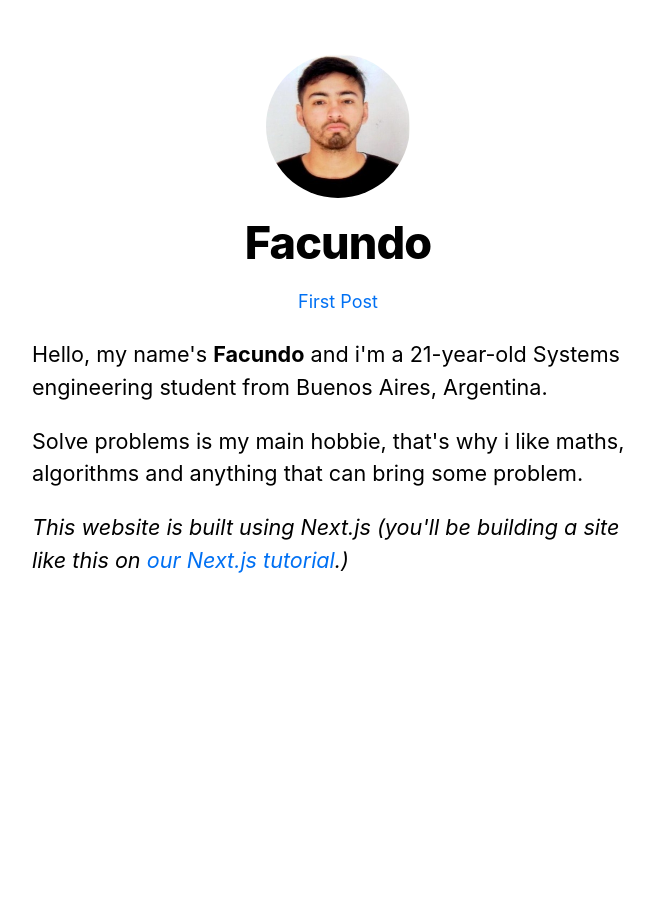
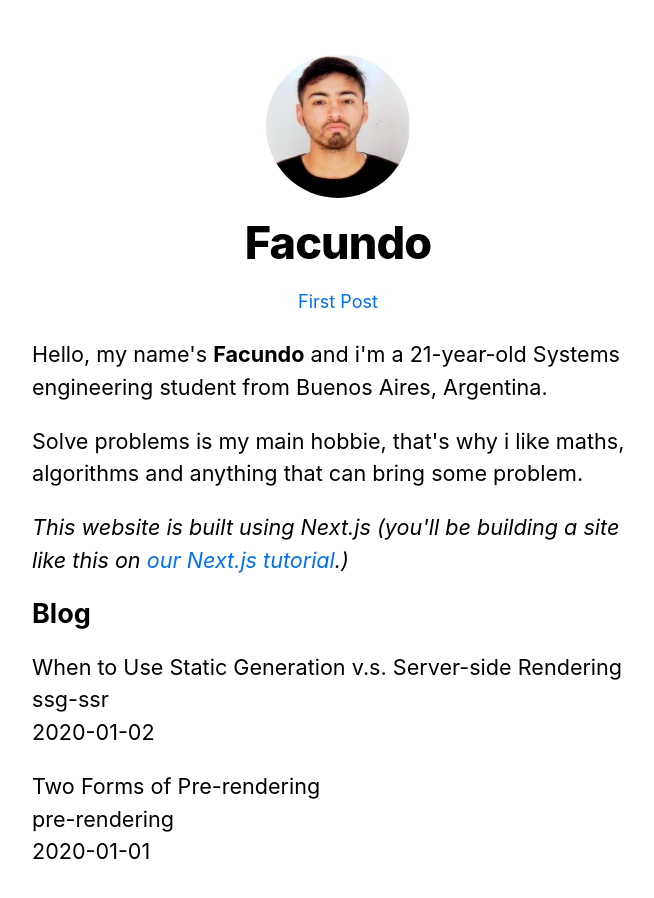
Before and after one commit to facuxfdz/My-blog, a Next.js app: page / in a window 1280 px wide. Shown: the top 898 px of the page, without its empty margins (302-956 px from the left). Before the commit the page ends 800 px from the top, so only its background shows below. Built offline with nearby package versions, Linux system fonts and the light colour scheme.

Commit message:
Static generated part done, now we have to add dynamic routes

```diff
--- /dev/null
+++ b/lib/posts.js
@@ -0,0 +1,33 @@
+import fs from 'fs'
+import path from 'path'
+import matter from 'gray-matter'
+
+const postsDirectory = path.join(process.cwd(), 'posts')
+
+export const getSortedPostsData = () => {
+    // Get file names under /posts
+    const fileNames = fs.readdirSync(postsDirectory)
+    const allPostsData = fileNames.map(fileName => {
+        // Remove ".md" from file name to get id
+        const id = fileName.replace(/\.md$/, '')
+
+        // Read markdown file as string
+        const fullPath = path.join(postsDirectory,fileName)
+        const fileContents = fs.readFileSync(fullPath,'utf8')
+
+        // Use gray-matter to parse the post metadata section
+        const matterResult = matter(fileContents)
+
+        // Combine the data with the id
+        return {
+            id,
+            ...matterResult.data
+        }
+    })
+    // Sort posts by date
+    return allPostsData.sort(({date: a}, {date: b}) => {
+        if (a < b) return 1;
+        if (a > b) return -1;
+        return 0;
+    })
+}
--- a/package.json
+++ b/package.json
@@ -8,6 +8,7 @@
     "start": "next start"
   },
   "dependencies": {
+    "gray-matter": "^4.0.3",
     "next": "^10.0.0",
     "react": "17.0.1",
     "react-dom": "17.0.1"
--- a/pages/index.js
+++ b/pages/index.js
@@ -1,8 +1,18 @@
 import Head from 'next/head'
 import Layout, {siteTitle} from '../components/layout'
 import utilStyles from '../styles/utils.module.css'
+import {getSortedPostsData} from '../lib/posts'
 
-export default function Home() {
+export const getStaticProps = async () => {
+  const allPostsData = getSortedPostsData()
+  return {
+    props: {
+      allPostsData
+    }
+  }
+}
+
+export default function Home({ allPostsData }) {
   return (
     <Layout home>
       <Head>
@@ -20,6 +30,21 @@
           <a href="https://nextjs.org/learn">our Next.js tutorial</a>.)
         </i>
       </section>
+
+      <section className={`${utilStyles.headingMd} ${utilStyles.padding1px}`}>
+        <h2 className={utilStyles.headingLg}>Blog</h2>
+        <ul className={utilStyles.list}>
+          {allPostsData.map(({id,date,title}) => (
+            <li className={utilStyles.listItem} key={id}>
+              {title}
+              <br />
+              {id}
+              <br />
+              {date}
+            </li>
+          ))}
+        </ul>
+      </section>
     </Layout>
   )
 }
--- /dev/null
+++ b/posts/pre-rendering.md
@@ -0,0 +1,11 @@
+---
+title: 'Two Forms of Pre-rendering'
+date: '2020-01-01'
+---
+
+Next.js has two forms of pre-rendering: **Static Generation** and **Server-side Rendering**. The difference is in **when** it generates the HTML for a page.
+
+- **Static Generation** is the pre-rendering method that generates the HTML at **build time**. The pre-rendered HTML is then _reused_ on each request.
+- **Server-side Rendering** is the pre-rendering method that generates the HTML on **each request**.
+
+Importantly, Next.js lets you **choose** which pre-rendering form to use for each page. You can create a "hybrid" Next.js app by using Static Generation for most pages and using Server-side Rendering for others.
--- /dev/null
+++ b/posts/ssg-ssr.md
@@ -0,0 +1,19 @@
+---
+title: 'When to Use Static Generation v.s. Server-side Rendering'
+date: '2020-01-02'
+---
+
+We recommend using **Static Generation** (with and without data) whenever possible because your page can be built once and served by CDN, which makes it much faster than having a server render the page on every request.
+
+You can use Static Generation for many types of pages, including:
+
+- Marketing pages
+- Blog posts
+- E-commerce product listings
+- Help and documentation
+
+You should ask yourself: "Can I pre-render this page **ahead** of a user's request?" If the answer is yes, then you should choose Static Generation.
+
+On the other hand, Static Generation is **not** a good idea if you cannot pre-render a page ahead of a user's request. Maybe your page shows frequently updated data, and the page content changes on every request.
+
+In that case, you can use **Server-Side Rendering**. It will be slower, but the pre-rendered page will always be up-to-date. Or you can skip pre-rendering and use client-side JavaScript to populate data.
```
Also changed, not shown: 1 other file (tests, documents, lock files or other folders).
